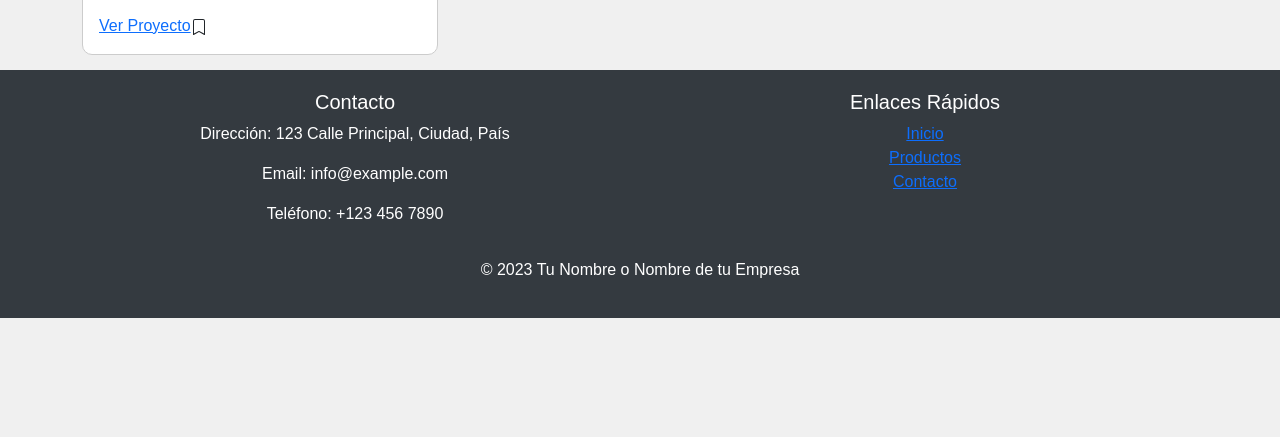
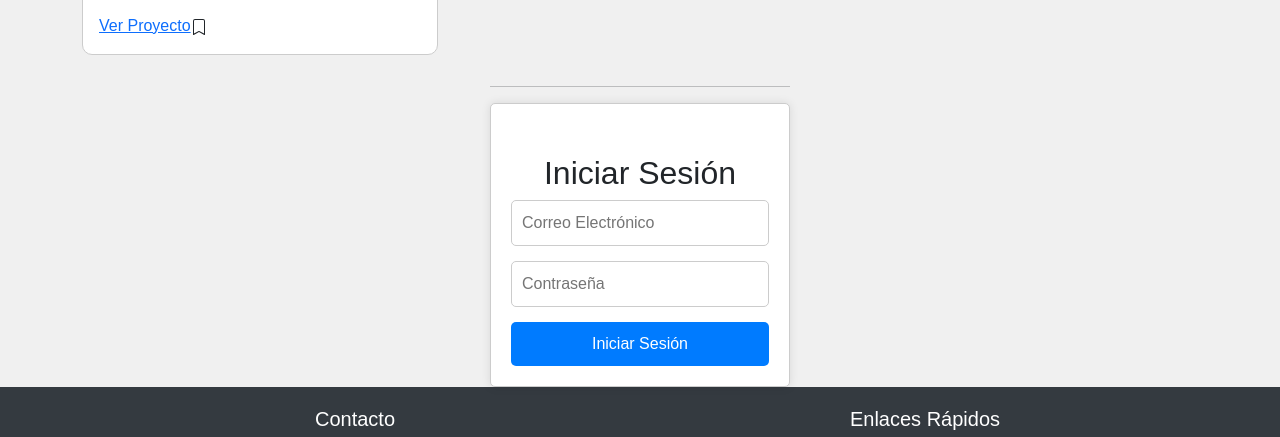
Before and after one commit to CH0CL0/TP9-PORTFOLIO, a React (Vite) app: page / in a window 1280 px wide. Shown: the part 1033-1470 px from the top of the page. Before the commit the page ends 1351 px from the top, so only its background shows below. Built offline with nearby package versions, Linux system fonts and the light colour scheme.

Commit message:
LOCALHOST

```diff
--- /dev/null
+++ b/src/AcercaDe.css
@@ -0,0 +1,42 @@
+/* AcercaDe.css */
+
+.acerca-de-container {
+    max-width: 800px;
+    margin: 0 auto;
+    padding: 40px;
+    text-align: center;
+  }
+
+  .acerca-de-header {
+    margin-bottom: 20px;
+    font-size: 36px;
+    font-weight: bold;
+  }
+
+  .acerca-de-content {
+    font-size: 18px;
+    line-height: 1.6;
+    margin-bottom: 40px;
+  }
+
+  .acerca-de-skills {
+    margin-top: 40px;
+  }
+
+  .acerca-de-skills h2 {
+    font-size: 24px;
+    font-weight: bold;
+    margin-bottom: 20px;
+  }
+
+  .acerca-de-skills ul {
+    list-style: none;
+    padding: 0;
+  }
+
+  .acerca-de-skills li {
+    font-size: 18px;
+    margin-bottom: 10px;
+  }
+
+  /* Personaliza los estilos según tus necesidades */
--- /dev/null
+++ b/src/AcercaDe.jsx
@@ -0,0 +1,32 @@
+import React from 'react';
+import './AcercaDe.css';
+
+const AcercaDe = () => {
+  return (
+    <div className="acerca-de-container">
+      <div className="acerca-de-header">
+        <h1>Nosotros</h1>
+      </div>
+      <div className="acerca-de-content">
+        <p>
+          ¡Hola! Somos Mateo y Alessandro, un equipo apasionado de desarrolladores web y diseñadores UX/UI con un enfoque en crear experiencias digitales cautivadoras y funcionales.
+        </p>
+        <p>
+          Con una sólida formación en tecnologías modernas y diseño centrado en el usuario, nos esforzamos por superar las expectativas de nuestros clientes en cada proyecto. Nos encanta transformar ideas creativas en soluciones tecnológicas innovadoras.
+        </p>
+      </div>
+      <div className="acerca-de-skills">
+        <h2>Nuestras Habilidades</h2>
+        <ul>
+          <li>Desarrollo Web Frontend y Backend</li>
+          <li>Diseño de Experiencia de Usuario (UX)</li>
+          <li>Diseño de Interfaz de Usuario (UI)</li>
+          <li>Desarrollo de Aplicaciones Móviles</li>
+          {/* Agrega más habilidades según sea necesario */}
+        </ul>
+      </div>
+    </div>
+  );
+};
+
+export default AcercaDe;
--- a/src/App.jsx
+++ b/src/App.jsx
@@ -1,8 +1,9 @@
 import React from 'react';
 import { BrowserRouter, Route, Routes } from 'react-router-dom';
 import Home from './Home';
-import Favoritos from './favoritos';
+import Favoritos from './Favoritos';
 import { FavoritosProvider } from "../context/favoritoscontext.jsx";
+import AcercaDe from './AcercaDe.jsx';
 //import contacto from './contacto';
 function App() {
   return (
@@ -11,6 +12,7 @@ function App() {
         <Routes>
           <Route path="/" element={<Home />} />
           <Route path="/favoritos" element={<Favoritos/>} />
+          <Route path="/acercaDe" element={<AcercaDe />} />
         </Routes>
         </FavoritosProvider>
       </BrowserRouter>
--- a/src/Choclias.css
+++ b/src/Choclias.css
@@ -21,3 +21,26 @@
   .favoritos-container{
     margin-top: 50px;
   }
+.welcome-message {
+  font-size: 18px;
+  margin-bottom: 10px;
+}
+.inicio-sesion{
+  display: grid;
+  place-items: center;
+}
+/* Estilos para el botón de cerrar sesión */
+.logout-button {
+  background-color: #ff3333; /* Color de fondo rojo */
+  color: white; /* Color del texto blanco */
+  padding: 10px 20px; /* Espaciado interno del botón */
+  border: none; /* Sin borde */
+  border-radius: 5px; /* Esquinas redondeadas */
+  cursor: pointer; /* Cambia el cursor al pasar el mouse */
+  transition: background-color 0.3s ease; /* Transición suave del color de fondo */
+}
+
+/* Cambia el color de fondo del botón al pasar el mouse */
+.logout-button:hover {
+  background-color: #cc0000; /* Color de fondo rojo oscuro al pasar el mouse */
+}
--- a/src/Favoritos.jsx
+++ b/src/Favoritos.jsx
@@ -1,46 +1,51 @@
 import React, { useContext } from "react";
-import { Card, Col, Row } from "react-bootstrap";
-import { BookmarkFill } from "react-bootstrap-icons";
-import { Badge } from "react-bootstrap";
+import { Card, Col, Container, Row } from "react-bootstrap";
+import { BookmarkFill, Bookmark } from "react-bootstrap-icons";
 import { FavoritosContext } from "../context/favoritoscontext.jsx";
 import Navbar from "./components/Navbar";
 import Footer from "./components/Footer";
+import "./Choclias.css";
+
 const Favoritos = () => {
-  const { favoritos } = useContext(FavoritosContext);
-  console.log(favoritos);
+  const { favoritos, setFavoritos } = useContext(FavoritosContext);
+
+  const handleAgregarFavorito = (project) => {
+    const updatedFavoritos = favoritos.filter((item) => item !== project);
+    setFavoritos(updatedFavoritos);
+
+    // Guardar la lista de favoritos actualizada en el localStorage
+    localStorage.setItem("favoritos", JSON.stringify(updatedFavoritos));
+  };
+
   return (
     <div>
       <Navbar />
-      <div className="favoritos-container">
+      <Container className="favoritos-container">
         <h1 className="titulo">Proyectos Favoritos</h1>
         <Row>
           {favoritos.map((project, index) => (
             <Col key={index} md={4}>
               <Card className="project-card">
-                <Card.Img
-                  variant="top"
-                  src={project.imageUrl}
-                  alt={project.title}
-                />
+                <Card.Img variant="top" src={project.imageUrl} alt={project.title} />
                 <Card.Body>
                   <Card.Title>{project.title}</Card.Title>
                   <Card.Text>{project.description}</Card.Text>
                   <p>Fecha: {project.date}</p>
-                  <a
-                    href={project.url}
-                    target="_blank"
-                    rel="noopener noreferrer"
-                  >
+                  <a href={project.url} target="_blank" rel="noopener noreferrer">
                     Ver Proyecto
                   </a>
-                  <BookmarkFill fill="black" className="star-icon favorito" />
+                  <BookmarkFill
+                    fill="black"
+                    className="star-icon favorito"
+                    onClick={() => handleAgregarFavorito(project)}
+                  />
                 </Card.Body>
               </Card>
             </Col>
           ))}
         </Row>
-      </div>
-      <Footer/>
+      </Container>
+      <Footer />
     </div>
   );
 };
--- a/src/Home.jsx
+++ b/src/Home.jsx
@@ -9,6 +9,8 @@ import "./Choclias.css";
 import Navbar from "./components/Navbar";
 import Footer from "./components/Footer";
 import { FavoritosContext } from '../context/favoritoscontext.jsx';
+import LoginForm from "./components/Login.jsx";
+
 const Choclias = () => {
   const {favoritos,setFavoritos} = React.useContext(FavoritosContext)
   const proyectosIniciales = [
@@ -44,23 +46,44 @@ const Choclias = () => {
     // Agrega más proyectos según sea necesario
   ];
   const [projects, setProjects] = useState(proyectosIniciales);
+  const [user, setUser] = useState(null);
+
+  const handleLogin = (email, password) => {
+    setUser(email);
+  };
+  const handleLogout = () => {
+    setUser(null);
+  };
+
+  const handleAgregarFavorito = (project) => {
+    // Asegúrate de que el usuario esté autenticado antes de agregar a favoritos
+    if (user) {
+      setFavoritos([...favoritos, project]);
+    } else {
+      alert('Debes iniciar sesión para agregar a favoritos.');
+    }
+  };
+
+  // const handleAgregarFavorito = (project) => {
+  //   // Verificar si el proyecto ya está en favoritos
+  //   if (favoritos.includes(project)) {
+  //     // Si ya está en favoritos, no hacemos nada y salimos de la función
+  //     return;
+  //   }
+
+  //   // Si el proyecto no está en favoritos, lo agregamos a la lista
+  //   const updatedFavoritos = [...favoritos, project];
+  //   setFavoritos(updatedFavoritos);
+
+  //   // Guardar la lista de favoritos actualizada en el localStorage
+  //   localStorage.setItem("favoritos", JSON.stringify(updatedFavoritos));
+  // };
+
 
   useEffect(() => {
-    const storedFavoritos = JSON.parse(localStorage.getItem("favoritos") || "[]");
-    setFavoritos(storedFavoritos);
-  }, []);
+    localStorage.setItem("favoritos", JSON.stringify(favoritos));
+  }, [favoritos]);
 
-
-  const handleAgregarFavorito = (project) => {
-    if (favoritos.includes(project)) {
-      const updatedFavoritos = favoritos.filter((item) => item !== project);
-      setFavoritos(updatedFavoritos);
-      localStorage.setItem("favoritos", JSON.stringify(favoritos));
-    } else {
-      const updatedFavoritos = [...favoritos, project];
-      setFavoritos(updatedFavoritos);
-    }
-  };
   const isFavorito = (project) => {
     console.log(favoritos)
     return favoritos.includes(project);
@@ -100,6 +123,13 @@ const Choclias = () => {
           ))}
         </Row>
       </Container>
+      <div className="inicio-sesion">
+      {user ? (
+        <p className="welcome-message">Hola, {user} | <button className="logout-button" onClick={() => setUser(null)}>Cerrar Sesión</button></p>
+      ) : (
+        <LoginForm onLogin={handleLogin} />
+      )}
+      </div>
       <Footer />
     </div>
   );
--- /dev/null
+++ b/src/components/Login.css
@@ -0,0 +1,41 @@
+/* Login.css */
+
+.form-container {
+  max-width: 300px;
+  margin: 0 auto;
+  padding: 20px;
+  border: 1px solid #ccc;
+  border-radius: 5px;
+  background-color: #fff;
+  box-shadow: 0 0 10px rgba(0, 0, 0, 0.1);
+}
+
+h2{
+    margin-top: 30px;
+    text-align: center;
+  }
+
+.form-input {
+  width: 100%;
+  margin-bottom: 15px;
+  padding: 10px;
+  font-size: 16px;
+  border: 1px solid #ccc;
+  border-radius: 5px;
+}
+
+.form-button {
+  width: 100%;
+  padding: 10px;
+  font-size: 16px;
+  border: none;
+  border-radius: 5px;
+  background-color: #007bff;
+  color: #fff;
+  cursor: pointer;
+  transition: background-color 0.3s;
+}
+
+.form-button:hover {
+  background-color: #0056b3;
+}
--- /dev/null
+++ b/src/components/Login.jsx
@@ -0,0 +1,46 @@
+import React, { useState } from 'react';
+import './Login.css';
+
+const LoginForm = ({ onLogin }) => {
+  const [email, setEmail] = useState('');
+  const [password, setPassword] = useState('');
+
+  const handleSubmit = (e) => {
+    e.preventDefault();
+    if (email && password) {
+      onLogin(email, password);
+    } else {
+      alert('Por favor, ingresa tu correo electrónico y contraseña.');
+    }
+  };
+
+  return (
+    <div>
+    <hr></hr>
+    <div className="form-container">
+      <h2>Iniciar Sesión</h2>
+      <form onSubmit={handleSubmit}>
+        <input
+          type="email"
+          className="form-input"
+          placeholder="Correo Electrónico"
+          value={email}
+          onChange={(e) => setEmail(e.target.value)}
+          required
+        />
+        <input
+          type="password"
+          className="form-input"
+          placeholder="Contraseña"
+          value={password}
+          onChange={(e) => setPassword(e.target.value)}
+          required
+        />
+        <button type="submit" className="form-button">Iniciar Sesión</button>
+      </form>
+    </div>
+    </div>
+  );
+};
+
+export default LoginForm;
--- a/src/components/Navbar.jsx
+++ b/src/components/Navbar.jsx
@@ -15,7 +15,7 @@ const Navbar = () => {
               <a className="nav-link" href="/">Inicio</a>
             </li>
             <li className="nav-item">
-              <a className="nav-link" href="/acerca">Acerca de</a>
+              <a className="nav-link" href="/AcercaDe">Acerca de</a>
             </li>
             <li className="nav-item">
               <a className="nav-link" href="/contacto">Contacto</a>
```
